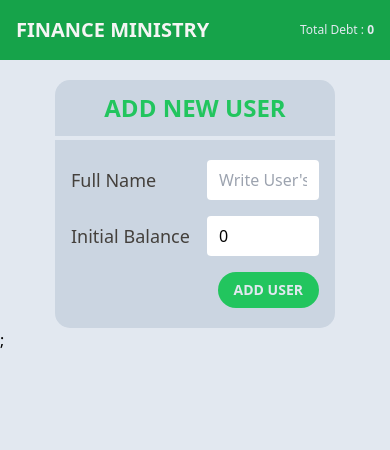
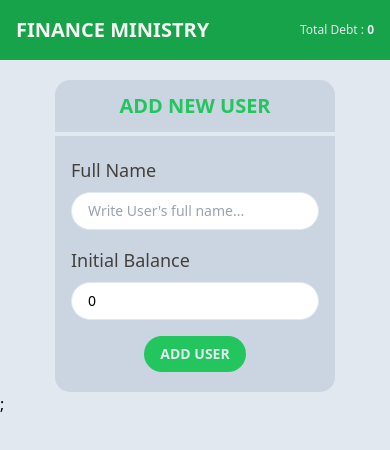
Before and after one commit to mkdevelopers7/mof, a React (Vite) app: page /adduser in a window 390 px wide. Shown: the top 450 px of the page. Built offline with nearby package versions, Linux system fonts and the light colour scheme.

Commit message:
11th commit

```diff
--- a/src/features/entries/EntryItem.jsx
+++ b/src/features/entries/EntryItem.jsx
@@ -3,7 +3,7 @@ function EntryItem({ entry }) {
   const perHead = totalAmount / usersCharged.length;
   // return <div>Entry id:{entry.id}</div>;
   return (
-    <div className="grid grid-cols-[0.5fr,1fr,1fr,1fr,1fr] items-center py-2 px-3 border-b-[1px]">
+    <div className="grid gap-2 grid-cols-[0.5fr,1fr,1fr,1fr,1fr] items-center py-2 px-3 border-b-[1px]">
       <div>
         <span className=" text-stone-600 text-[14px]">{id}</span>
       </div>
@@ -19,7 +19,7 @@ function EntryItem({ entry }) {
         <span className="text-stone-600 text-[14px]">{totalAmount}</span>
       </div>
       <div>
-        <span className="text-stone-600 text-[14px]">{perHead}</span>
+        <span className="text-stone-600 text-[14px]">{perHead.toFixed(0)}</span>
       </div>
     </div>
   );
--- a/src/features/entries/NewEntryForm.jsx
+++ b/src/features/entries/NewEntryForm.jsx
@@ -2,8 +2,11 @@ import { useState } from "react";
 import Button from "../../ui/Button";
 import { useMutation } from "@tanstack/react-query";
 import { addNewEntryAPI } from "./entriesSlice";
+import Loader from "../../ui/Loader";
+import { useNavigate } from "react-router-dom";
 
 function NewEntryForm({ users }) {
+  const navigate = useNavigate();
   const [selectedUsers, setSelectedUsers] = useState([]);
   const [paidBy, setPaidBy] = useState("");
 
@@ -14,7 +17,7 @@ function NewEntryForm({ users }) {
   } = useMutation({
     mutationFn: addNewEntryAPI,
     onSuccess: (data) => {
-      console.log(data);
+      navigate("/");
     },
     onError: (error) => {
       console.log(error);
@@ -41,71 +44,23 @@ function NewEntryForm({ users }) {
       paidBy: Number(paidBy),
     };
 
-    // onSubmit(newEntry);
     addNewEntry(newEntry);
   }
+  if (isPending) return <Loader />;
 
   return (
-    // <form onSubmit={handleSubmit} className="flex flex-col">
-    //   <div className="flex gap-4">
-    //     <label>Total Amount Spent:</label>
-    //     < className="input2" type="number" name="totalAmount" required />
-    //   </div>
-    //   <div>
-    //     <label>Purpose of Payment:</label>
-    //     <select name="purpo className="input2"se">
-    //       <option value="breakfast">Breakfast</option>
-    //       <option value="lunch">Lunch</option>
-    //       <option value="dinner">Dinner</option>
-    //     </select>
-    //   </div>
-
-    //   <div>
-    //     <label>Select Users Charged:</label>
-    //     <select
-    //       multiple
-    //       value={selectedUsers}
-    //       onChange={(e) =>
-    //         setSelectedUsers(
-    //           [...e.target.selectedOptions].map((opt) => opt.value)
-    //         )
-    //       }
-    //     >
-    //       {users.map((user) => (
-    //         <option key={user.id} value={user.id}>
-    //           {user.name}
-    //         </option>
-    //       ))}
-    //     </select>
-    //   </div>
-    //   <div>
-    //     <label>Paid By:</label>
-    //     <select
-    //       value={paidBy}
-    //       onChange={(e) => setPaidBy(e.target.value)}
-    //       required
-    //     >
-    //       <option value="" disabled>
-    //         Select a user
-    //       </option>
-    //       {users.map((user) => (
-    //         <option key={user.id} value={user.id}>
-    //           {user.name}
-    //         </option>
-    //       ))}
-    //     </select>
-    //   </div>
-    //   <button type="submit">Add Entry</button>
-    // </form>
-
-    ////////////////////////////
-
     <form onSubmit={handleSubmit} className="flex flex-col gap-4 px-5 py-6">
-      <div className="grid grid-cols-[160px,1fr] gap-4">
+      <div className="grid grid-cols-[1fr] sm:grid-cols-[160px,1fr] gap-2 sm:gap-4">
         <label>Total Amount Spent:</label>
-        <input className="input2" type="number" name="totalAmount" required />
+        <input
+          className="input2"
+          type="number"
+          name="totalAmount"
+          placeholder="Enter Amount"
+          required
+        />
       </div>
-      <div className="grid grid-cols-[160px,1fr] gap-4">
+      <div className="grid grid-cols-[1fr] sm:grid-cols-[160px,1fr] gap-2 sm:gap-4">
         <label>Purpose of Payment:</label>
         <select name="purpose" className="input2">
           <option value="breakfast">Breakfast</option>
@@ -116,7 +71,7 @@ function NewEntryForm({ users }) {
         </select>
       </div>
 
-      <div className="grid grid-cols-[160px,1fr] gap-4">
+      <div className="grid grid-cols-[1fr] sm:grid-cols-[160px,1fr] gap-2 sm:gap-4">
         <label>Paid By:</label>
         <select
           className="input2 accent-green-500"
@@ -136,7 +91,7 @@ function NewEntryForm({ users }) {
       </div>
 
       {/* <div className="flex items-center gap-4"> */}
-      <div className="grid grid-cols-[160px,1fr] gap-4">
+      <div className="grid grid-cols-[1fr] sm:grid-cols-[160px,1fr] gap-2 sm:gap-4">
         <legend>Consumers:</legend>
         <div className="space-x-3">
           {users.map((user) => (
@@ -158,7 +113,7 @@ function NewEntryForm({ users }) {
         </div>
       </div>
 
-      <div className="text-right">
+      <div className="text-center sm:text-right">
         <Button type="primary">Create Entry</Button>
       </div>
     </form>
@@ -166,3 +121,57 @@ function NewEntryForm({ users }) {
 }
 
 export default NewEntryForm;
+
+// <form onSubmit={handleSubmit} className="flex flex-col">
+//   <div className="flex gap-4">
+//     <label>Total Amount Spent:</label>
+//     < className="input2" type="number" name="totalAmount" required />
+//   </div>
+//   <div>
+//     <label>Purpose of Payment:</label>
+//     <select name="purpo className="input2"se">
+//       <option value="breakfast">Breakfast</option>
+//       <option value="lunch">Lunch</option>
+//       <option value="dinner">Dinner</option>
+//     </select>
+//   </div>
+
+//   <div>
+//     <label>Select Users Charged:</label>
+//     <select
+//       multiple
+//       value={selectedUsers}
+//       onChange={(e) =>
+//         setSelectedUsers(
+//           [...e.target.selectedOptions].map((opt) => opt.value)
+//         )
+//       }
+//     >
+//       {users.map((user) => (
+//         <option key={user.id} value={user.id}>
+//           {user.name}
+//         </option>
+//       ))}
+//     </select>
+//   </div>
+//   <div>
+//     <label>Paid By:</label>
+//     <select
+//       value={paidBy}
+//       onChange={(e) => setPaidBy(e.target.value)}
+//       required
+//     >
+//       <option value="" disabled>
+//         Select a user
+//       </option>
+//       {users.map((user) => (
+//         <option key={user.id} value={user.id}>
+//           {user.name}
+//         </option>
+//       ))}
+//     </select>
+//   </div>
+//   <button type="submit">Add Entry</button>
+// </form>
+
+////////////////////////////
--- a/src/features/entries/entriesSlice.js
+++ b/src/features/entries/entriesSlice.js
@@ -32,9 +32,9 @@ export async function addNewEntryAPI(newEntry) {
 
   const { totalAmount, paidBy, usersCharged } = newEntry;
   const shareAmount = totalAmount / usersCharged.length;
+  console.log(25, (totalAmount / usersCharged.length).toFixed(0));
 
   // const paidByMehran = paidBy === 7;
-  console.log(latestEntry[0].id);
 
   await Promise.all(
     usersCharged.map(async (userId) => {
--- a/src/features/users/AddUser.jsx
+++ b/src/features/users/AddUser.jsx
@@ -4,7 +4,7 @@ function AddUser() {
   return (
     <div className="bg-slate-300 rounded-[15px] mx-auto w-[80%]">
       <header className="border-b-4 px-3 py-3 border-slate-200">
-        <h1 className="text-2xl text-center text-green-500  font-semibold uppercase">
+        <h1 className="text-xl sm:text-2xl text-center text-green-500  font-semibold uppercase">
           Add New User
         </h1>
       </header>
--- a/src/features/users/FormAddUser.jsx
+++ b/src/features/users/FormAddUser.jsx
@@ -29,11 +29,11 @@ function FormAddUser() {
   return (
     <div className="py-5 px-4  items-center">
       <form onSubmit={handleSubmit} className="flex flex-col gap-4">
-        <div className="grid grid-cols-[120px,1fr] items-center gap-4">
+        <div className="grid grid-cols-[1fr] sm:grid-cols-[120px,1fr] items-center sm:gap-4 gap-2">
           <label className="text-stone-700 text-lg">Full Name</label>
           <input
             required
-            className="input w-full"
+            className="input2"
             type="text"
             name="name"
             placeholder="Write User's full name..."
@@ -41,10 +41,10 @@ function FormAddUser() {
             onChange={(e) => setName(e.target.value)}
           />
         </div>
-        <div className="grid grid-cols-[120px,1fr] items-center gap-4">
+        <div className="grid grid-cols-[1fr] sm:grid-cols-[120px,1fr] items-center sm:gap-4 gap-2">
           <label className="text-stone-700 text-lg">Initial Balance</label>
           <input
-            className="input w-full"
+            className="input2"
             type="number"
             name="initialBalance"
             placeholder="Initial Balance..."
@@ -52,7 +52,7 @@ function FormAddUser() {
             onChange={(e) => setInitialBalance(e.target.value)}
           />
         </div>
-        <div className="text-right">
+        <div className="text-center sm:text-right">
           <Button type="primary">Add User</Button>
         </div>
       </form>
--- a/src/features/users/UserItem.jsx
+++ b/src/features/users/UserItem.jsx
@@ -14,7 +14,7 @@ function UserItem({ user }) {
         {balance > 0 ? "Debit" : "Credit"}
       </span>
       <span className="text-green-700 justify-self-end text-sm font-semibold">
-        {balance}
+        {balance.toFixed(0)}
       </span>
     </div>
   );
--- a/src/ui/Navigation.jsx
+++ b/src/ui/Navigation.jsx
@@ -10,7 +10,7 @@ function Navigation() {
         </h1>
         <p className=" text-xs sm:text-lg text-slate-200 font-normal">
           Total {totalBalance >= 0 ? "Debt" : "Credit"} :
-          <span className="font-bold"> {totalBalance}</span>
+          <span className="font-bold"> {totalBalance.toFixed(0)}</span>
         </p>
       </div>
     </div>
```
